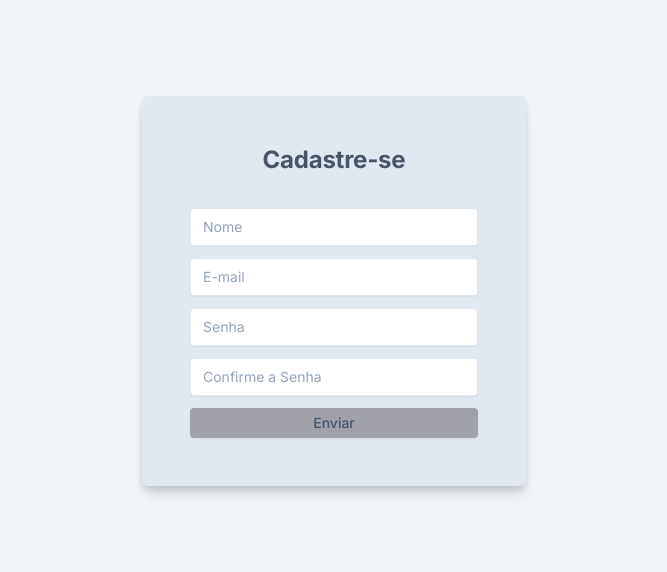
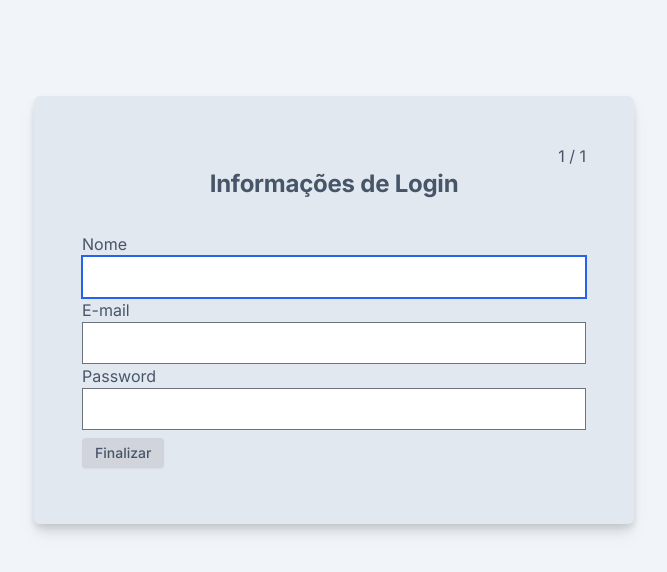
Before and after one commit to luizdeveloperbr/STS, a React (Vite) app: page /cadastro in a window 1280 px wide. Shown: the top 572 px of the page, without its empty margins (306-973 px from the left). Built offline with nearby package versions, Linux system fonts and the light colour scheme; no server answers.

Commit message:
mult-step-form add

```diff
--- a/package.json
+++ b/package.json
@@ -11,6 +11,7 @@
   "dependencies": {
     "@formkit/auto-animate": "^1.0.0-beta.5",
     "@jsreport/browser-client": "^3.1.0",
+    "@mercadopago/sdk-react": "^0.0.8",
     "firebase": "^9.8.4",
     "formik": "^2.2.9",
     "lodash": "^4.17.21",
--- /dev/null
+++ b/src/hook/AccountForm.jsx
@@ -0,0 +1,32 @@
+import { FormWrapper } from "./FormWrapper"
+
+//type AccountData = {
+//  email: string
+//  password: string
+//}
+
+//type AccountFormProps = AccountData & {
+//  updateFields: (fields: Partial<AccountData>) => void
+//}
+
+export function AccountForm({
+  plan,
+  updateFields,
+}) {
+  return (
+    <FormWrapper title="Plano de Assinatura">
+      <label className="border items-center rounded bg-slate-100 p-5 w-full flex" htmlFor="plan">
+      <input
+        autoFocus
+        required
+        checked
+        name="plan"
+        type="radio"
+        value={plan}
+        onChange={e => updateFields({ email: e.target.value })}
+      />
+     <span className="ml-2">Renovação Mensal <br /> R$ 19,90</span></label>
+
+    </FormWrapper>
+  )
+}
--- /dev/null
+++ b/src/hook/CardForm.jsx
@@ -0,0 +1,13 @@
+// STS-backend - HTML Pure Initialization
+import { FormWrapper } from './FormWrapper'
+import {initMercadoPago, CardPayment } from '@mercadopago/sdk-react'
+
+export function CardForm({ nome, email, updateFields }) {
+ initMercadoPago("TEST-64bacd3e-9884-4807-8935-25fff7c671de",{locale: "pt-BR"})
+
+  return (
+    <FormWrapper title="Informações de Pagamento">
+      <CardPayment initialization={{amount: 1}} onSubmit={async (e) => {}}/>
+    </FormWrapper>
+  )
+}
--- /dev/null
+++ b/src/hook/FormWrapper.jsx
@@ -0,0 +1,14 @@
+import React from "react"
+
+export function FormWrapper({ title, children }) {
+  return (
+    <div >
+      <div >
+        <div className="text-center font-bold text-2xl mb-8">
+          {title}
+        </div>
+        {children}
+      </div>
+    </div>
+  )
+}
--- /dev/null
+++ b/src/hook/PageForm.js
@@ -0,0 +1,93 @@
+import { useState } from "react"
+import { AccountForm } from "./AccountForm"
+//import { AddressForm } from "./AddressForm"
+import {initMercadoPago, CardPayment} from "@mercadopago/sdk-react"
+import { useMultistepForm } from "./useMultistepForm"
+import { UserForm } from "./UserForm"
+
+//type FormData = {
+//  firstName: string
+//  lastName: string
+//  age: string
+//  street: string
+//  city: string
+//  state: string
+//  zip: string
+//  email: string
+//  password: string
+//}
+
+const INITIAL_DATA = {
+  firstName: "",
+  lastName: "",
+  age: "",
+  street: "",
+  city: "",
+  state: "",
+  zip: "",
+  email: "",
+  password: "",
+}
+
+
+function PageF() {
+  initMercadoPago("TEST-64bacd3e-9884-4807-8935-25fff7c671de", {locale: "pt-BR"})
+  const [data, setData] = useState(INITIAL_DATA)
+  function updateFields(fields) {
+    setData(prev => {
+      return { ...prev, ...fields }
+    })
+  }
+  const { steps, currentStepIndex, step, isFirstStep, isLastStep, back, next } =
+    useMultistepForm([
+      <UserForm {...data} updateFields={updateFields} />,
+      <AccountForm {...data} updateFields={updateFields} />,
+      <CardPayment onSubmit={async (param) => console.log(param) }
+                   initialization={{ amount: 100 }}/>
+    ])
+
+  function onSubmit(e) {
+    e.preventDefault()
+    if (!isLastStep) return next()
+    alert("Successful Account Creation")
+  }
+
+  return (
+    <div
+      style={{
+        position: "relative",
+        background: "white",
+        border: "1px solid black",
+        padding: "2rem",
+        margin: "1rem",
+        borderRadius: ".5rem",
+        fontFamily: "Arial",
+        maxWidth: "max-content",
+      }}
+    >
+      <form onSubmit={onSubmit}>
+        <div style={{ position: "absolute", top: ".5rem", right: ".5rem" }}>
+          {currentStepIndex + 1} / {steps.length}
+        </div>
+        {step}
+        <div
+          style={{
+            marginTop: "1rem",
+            display: "flex",
+            gap: ".5rem",
+            justifyContent: "flex-end",
+          }}
+        >
+          {!isFirstStep && (
+            <button type="button" onClick={back}>
+              Back
+            </button>
+          )}
+          <button type="submit">{isLastStep ? "Finish" : "Next"}</button>
+        </div>
+      </form>
+    </div>
+  )
+}
+
+export default PageF
--- /dev/null
+++ b/src/hook/UserForm.jsx
@@ -0,0 +1,50 @@
+import { FormWrapper } from "./FormWrapper"
+
+//type UserData = {
+//  firstName: string
+//  lastName: string
+//  age: string
+//}
+//
+//type UserFormProps = UserData & {
+//  updateFields: (fields: Partial<UserData>) => void
+//}
+
+export function UserForm({
+  nome,
+  email,
+  password,
+  updateFields,
+}) {
+  return (
+    <FormWrapper title="Informações de Login">
+      <>
+        <p>Nome</p>
+        <input
+          autoFocus
+          required
+          type="text"
+          className="w-full"
+          value={nome}
+          onChange={e => updateFields({ nome: e.target.value })}
+        />
+        <p>E-mail</p>
+        <input
+          required
+          className="w-full"
+          type="email"
+          value={email}
+          onChange={e => updateFields({ email: e.target.value })}
+        />
+        <p>Password</p>
+        <input
+          className="w-full"
+          required
+          type="password"
+          value={password}
+          onChange={e => updateFields({ password: e.target.value })}
+        />
+      </>
+    </FormWrapper>
+  )
+}
--- /dev/null
+++ b/src/hook/useMultistepForm.js
@@ -0,0 +1,34 @@
+import { useState } from "react"
+
+export function useMultistepForm(steps) {
+  const [currentStepIndex, setCurrentStepIndex] = useState(0)
+
+  function next() {
+    setCurrentStepIndex(i => {
+      if (i >= steps.length - 1) return i
+      return i + 1
+    })
+  }
+
+  function back() {
+    setCurrentStepIndex(i => {
+      if (i <= 0) return i
+      return i - 1
+    })
+  }
+
+  function goTo(index) {
+    setCurrentStepIndex(index)
+  }
+
+  return {
+    currentStepIndex,
+    step: steps[currentStepIndex],
+    steps,
+    isFirstStep: currentStepIndex === 0,
+    isLastStep: currentStepIndex === steps.length - 1,
+    goTo,
+    next,
+    back,
+  }
+}
--- /dev/null
+++ b/src/pages/Cadastro-orig.jsx
@@ -0,0 +1,65 @@
+import React, { useRef } from 'react'
+import { useUserAuth } from '../contexts/AuthContext'
+import { Formik, Field, Form } from 'formik'
+import { useNavigate } from "react-router-dom"
+import { initMercadoPago, CardPayment } from '@mercadopago/sdk-react'
+
+initMercadoPago('TEST-64bacd3e-9884-4807-8935-25fff7c671de')
+
+function Cadastro() {
+    const initialization = {
+        amount: 100,
+
+    };
+
+    const navigate = useNavigate()
+    const { signUp } = useUserAuth()
+    const confirm = useRef("")
+
+    function cardSubmit(data) {
+        console.log(data)
+    }
+    function handlerSignup(values) {
+        if (values.password !== confirm.current.value) {
+            alert('senhas precisam ser iguais')
+            navigate("/")
+        } else {
+                try {
+                    fetch('http://localhost:3001/user/signup')
+                } catch (error) {
+                    throw new Error('fim')
+                }
+            //signUp(values.email, values.password)
+        }
+    }
+
+    return (
+        <div className="w-96 my-24 mx-auto">
+            <Formik initialValues={{
+                displayName: "",
+                password: "",
+                email: ""
+
+            }} onSubmit={handlerSignup}>
+                {({ values }) => (
+                    <div className='shadow-lg drop-shadow-lg rounded-md bg-slate-200 p-12'>
+                        <div className="text-center font-bold text-2xl mb-8">
+                            Cadastre-se
+                        </div>
+                        <Form className='flex gap-3 flex-col'>
+                            <Field type="text" className="form-input" placeholder="Nome" name="displayName" />
+                            <Field required type="email" placeholder='E-mail' className="form-input" name="email" />
+                            <input required type="password" placeholder='Senha' ref={confirm} className="form-input" name="c-password" />
+                            <Field required type="password" placeholder='Confirme a Senha' className="form-input" name="password" />
+                            <CardPayment initialization={initialization} />
+                            <button type="submit" className="btn bg-zinc-400 disabled:bg-red-600" disabled={values.password !== confirm.current.value} >Enviar</button>
+                        </Form>
+                    </div>
+                )}
+            </Formik>
+            <div className='shadow-lg drop-shadow-lg rounded-md bg-slate-200 p-12'>
+            </div>
+        </div>
+    )
+}
+export default Cadastro
--- a/src/pages/Cadastro.jsx
+++ b/src/pages/Cadastro.jsx
@@ -1,45 +1,63 @@
-import React, {useRef} from 'react'
-import { useUserAuth } from '../contexts/AuthContext'
-import { Formik, Field, Form } from 'formik'
-import { useNavigate } from "react-router-dom"
+import { useState } from "react"
+//import { AccountForm } from "../hook/AccountForm"
+import { useMultistepForm } from "../hook/useMultistepForm"
+import { UserForm } from "../hook/UserForm"
+// import { CardForm } from "../hook/CardForm"
+import {useUserAuth} from '../contexts/AuthContext'
 
-function Cadastro() {
-    const navigate = useNavigate()
-    const { signUp } = useUserAuth()
-    const confirm = useRef("")
-    function handlerSignup(values) {
-        if(values.password !== confirm.current.value){
-            alert('senhas precisam ser iguais')
-            navigate("/")
-        }else{
-            signUp(values.email, values.password)
-        }
-    }
+const INITIAL_DATA = {
+  nome: "",
+  email: "",
+  password: "",
+}
 
-    return (
-        <div className="w-96 my-24 mx-auto">
-            <Formik initialValues={{
-                displayName: "",
-                password: "",
-                email: ""
+function PageF() {
 
-            }} onSubmit={handlerSignup}>
-                {({ values }) => (
-                    <div className='shadow-lg drop-shadow-lg rounded-md bg-slate-200 p-12'>
-                        <div className="text-center font-bold text-2xl mb-8">
-                            Cadastre-se
-                        </div>
-                        <Form className='flex gap-3 flex-col'>
-                            <Field type="text" className="form-input" placeholder="Nome" name="displayName" />
-                            <Field required type="email" placeholder='E-mail' className="form-input" name="email" />
-                            <input required type="password" placeholder='Senha' ref={confirm} className="form-input" name="c-password" />
-                            <Field required type="password" placeholder='Confirme a Senha' className="form-input" name="password" />
-                            <button type="submit" className="btn bg-zinc-400 disabled:bg-red-600" disabled={values.password !== confirm.current.value} >Enviar</button>
-                        </Form>
-                    </div>
-                )}
-            </Formik>
+  const [data, setData] = useState(INITIAL_DATA)
+  function updateFields(fields) {
+    setData(prev => {
+      return { ...prev, ...fields }
+    })
+  }
+
+  const { signUp } = useUserAuth()
+
+  function onSubmit(e) {
+    e.preventDefault()
+    if (!isLastStep) return next()
+    signUp(data.email, data.password)
+  }
+
+  const { steps, currentStepIndex, step, isFirstStep, isLastStep, back, next } =
+    useMultistepForm([
+      <UserForm {...data} updateFields={updateFields} />,
+   // <AccountForm {...data} updateFields={updateFields} />,
+    // <CardForm {...data} updateFields={updateFields}/>
+    ])
+
+  return (
+    <div className="w-[600px] my-24 mx-auto">
+      <form onSubmit={onSubmit}
+        className='shadow-lg drop-shadow-lg rounded-md bg-slate-200 p-12'
+
+      >
+        <div
+          className="w-full text-end"
+        >
+          {currentStepIndex + 1} / {steps.length}
         </div>
-    )
+        {step}
+        <div>
+          {!isFirstStep && (
+            <button type="button" onClick={back} className="btn mr-2 bg-gray-300">
+              Voltar
+            </button>
+          )}
+          <button className="btn bg-gray-300 ml-0 m-2" type="submit">{isLastStep ? "Finalizar" : "Proximo"}</button>
+        </div>
+      </form>
+    </div>
+  )
 }
-export default Cadastro
+
+export default PageF
--- a/src/pages/Dashboard.jsx
+++ b/src/pages/Dashboard.jsx
@@ -16,7 +16,7 @@ function Dashboard() {
 
   const [todos, setTodos] = useState([]);
   const [custoUnitario, setCustoUnitario] = useState(0);
-  const [mes, setMes] = useState("2023-02")
+  const [mes, setMes] = useState(moment().format('YYYY-MM'))
   // const [newCusto, setNewCusto] = useState(0)
   const [reload, setReload] = useState(true);
   // layout sidepanel
--- a/src/pages/Relatorios.jsx
+++ b/src/pages/Relatorios.jsx
@@ -212,7 +212,7 @@ function Report() {
               </div>
               <div className="overflow-x-auto p-3 col-span-5 bg-white shadow-lg rounded-sm border border-slate-200">
                 <header className="px-5 py-4 border-b border-slate-100 flex justify-between">
-                  <h2 className="font-semibold text-slate-800">TOP 20 Cliente</h2>
+                  <h2 className="font-semibold text-slate-800">TOP 10 Cliente</h2>
                   <h2 className="font-semibold text-slate-800"><span className="capitalize">{moment(rangeSliced[0]).format('MMMM')}</span> | <span className="capitalize">{moment(rangeSliced.slice(-1)[0]).format('MMMM')}</span></h2>
                 </header>
                 <div>
```
Also changed, not shown: index.html (+10 -9 lines).
